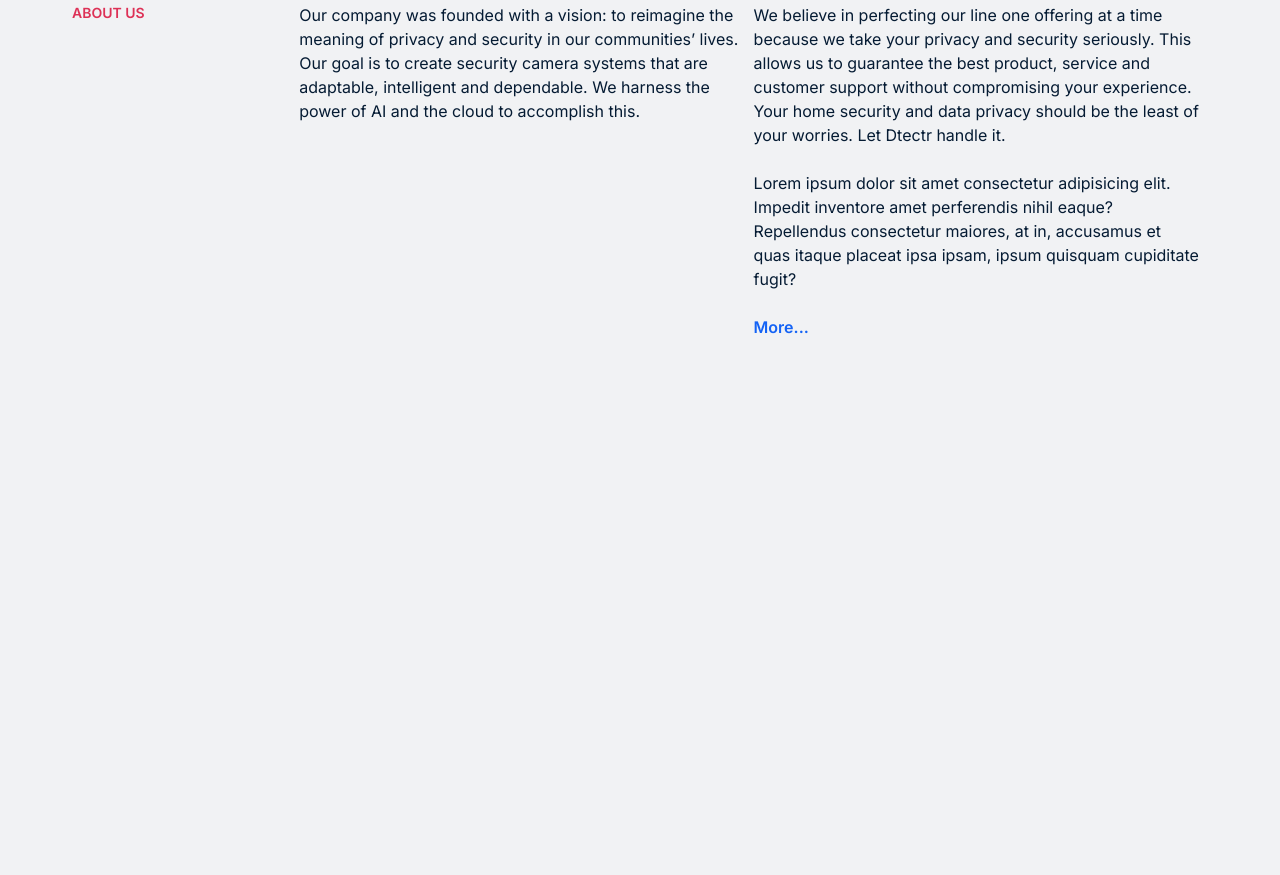
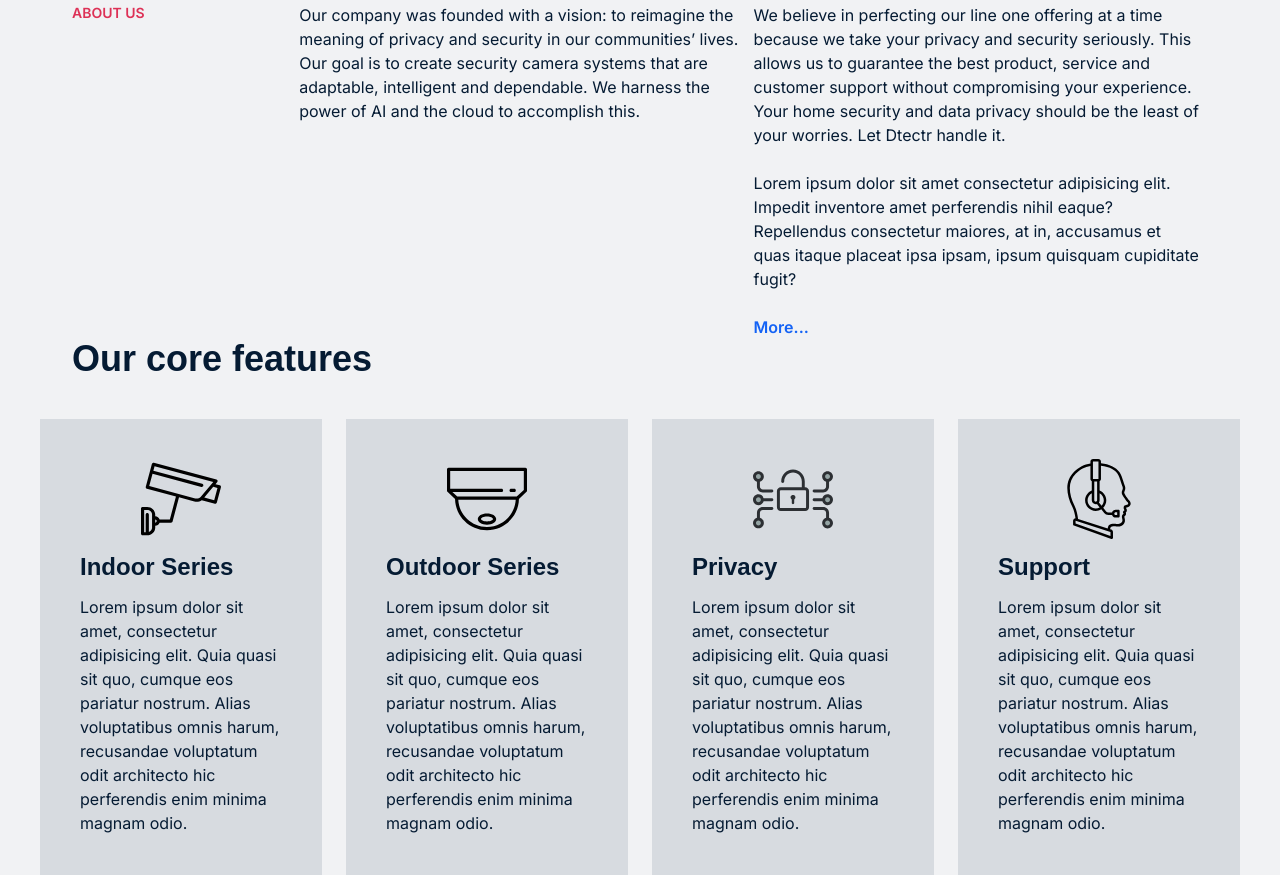
Before and after one commit to ggcldev/dtectr-v2.1, a website: page index.html in a window 1280 px wide. Shown: the part 881-1756 px from the top of the page. Before the commit the page ends 1220 px from the top, so only its background shows below. Drawn offline with Linux system fonts and the light colour scheme; files whose address does not match are found by name; a web font is replaced by a local one.

Commit message:
Added Features Section

```diff
--- a/index.html
+++ b/index.html
@@ -246,6 +246,96 @@
 					</div>
 				</div>
 			</section>
+            <!-- Features section -->
+            <section id="features-section">
+				<div class="md:container-md lg:container mx-auto">
+					<!-- Section header -->
+					<div class="mb-10">
+						<h2
+							class="px-8 text-4xl font-bold font-serif max-w-sm text-primaryTextColor">
+							Our core features
+						</h2>
+					</div>
+
+					<!-- Features content -->
+					<div
+						class="grid justify-center md:grid-cols-2 lg:grid-cols-2 xl:grid-cols-4 gap-x-6 gap-y-6 md:px-6 lg:px-0">
+						<div class="feature-container">
+							<img
+								src="../dist/img/product-features/feature-02.svg"
+								alt=""
+								class="max-h-20" />
+							<h3
+								class="text-primaryTextColor text-2xl font-serif font-bold">
+								Indoor Series
+							</h3>
+							<p class="max-w-xs section-p">
+								Lorem ipsum dolor sit amet, consectetur
+								adipisicing elit. Quia quasi sit quo, cumque eos
+								pariatur nostrum. Alias voluptatibus omnis
+								harum, recusandae voluptatum odit architecto hic
+								perferendis enim minima magnam odio.
+							</p>
+						</div>
+
+						<div class="feature-container">
+							<img
+								src="../dist/img/product-features/feature-01.svg"
+								alt=""
+								class="max-h-20 flex" />
+							<h3
+								class="text-primaryTextColor text-2xl font-serif font-bold">
+								Outdoor Series
+							</h3>
+							<p class="max-w-xs section-p">
+								Lorem ipsum dolor sit amet, consectetur
+								adipisicing elit. Quia quasi sit quo, cumque eos
+								pariatur nostrum. Alias voluptatibus omnis
+								harum, recusandae voluptatum odit architecto hic
+								perferendis enim minima magnam odio.
+							</p>
+						</div>
+
+						<div class="feature-container">
+							<img
+								src="../dist/img/product-features/feature-03.svg"
+								alt=""
+								class="max-h-20" />
+							<h3
+								class="text-primaryTextColor text-2xl font-serif font-bold">
+								Privacy
+							</h3>
+							<p class="max-w-xs section-p">
+								Lorem ipsum dolor sit amet, consectetur
+								adipisicing elit. Quia quasi sit quo, cumque eos
+								pariatur nostrum. Alias voluptatibus omnis
+								harum, recusandae voluptatum odit architecto hic
+								perferendis enim minima magnam odio.
+							</p>
+						</div>
+
+						<div class="feature-container">
+							<img
+								src="../dist/img/product-features/feature-04.svg"
+								alt=""
+								class="max-h-20" />
+							<h3
+								class="text-primaryTextColor text-2xl font-serif font-bold">
+								Support
+							</h3>
+							<p class="max-w-xs section-p">
+								Lorem ipsum dolor sit amet, consectetur
+								adipisicing elit. Quia quasi sit quo, cumque eos
+								pariatur nostrum. Alias voluptatibus omnis
+								harum, recusandae voluptatum odit architecto hic
+								perferendis enim minima magnam odio.
+							</p>
+						</div>
+					</div>
+					<!-- end of feature content -->
+				</div>
+				<!-- end of feature container -->
+			</section>
 		<script src="js/script.js"></script>
 		<script src="js/screen-width-checker.js"></script>
 	</body>
```
Also changed, not shown: css/style.css.
